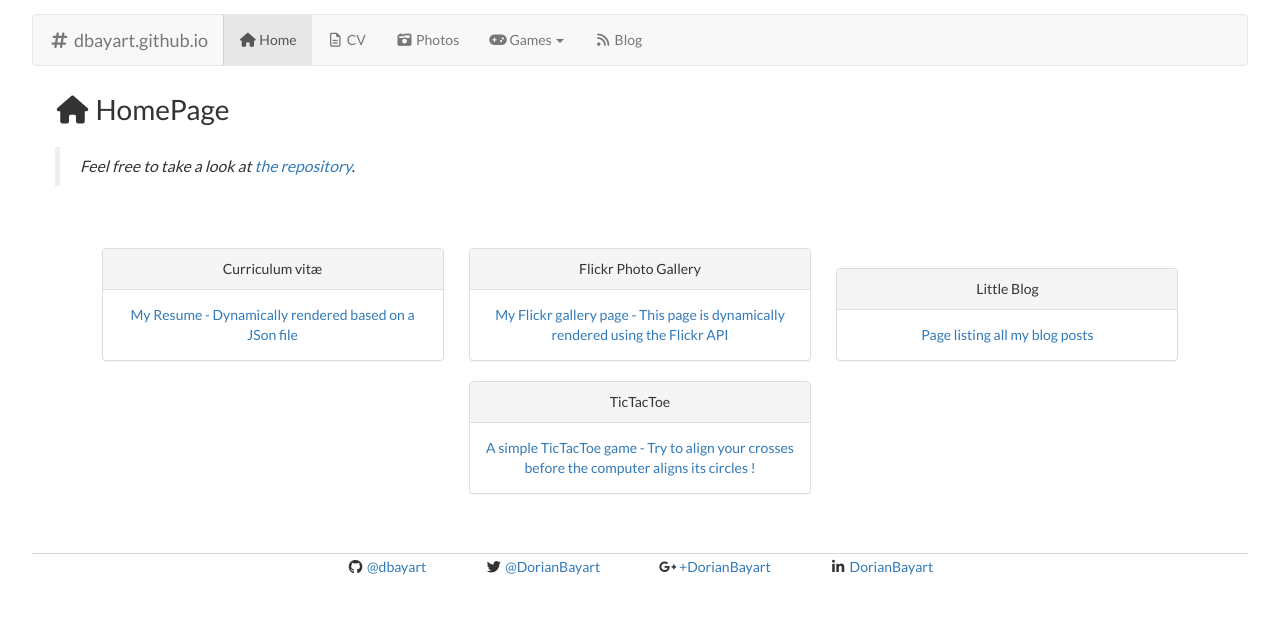
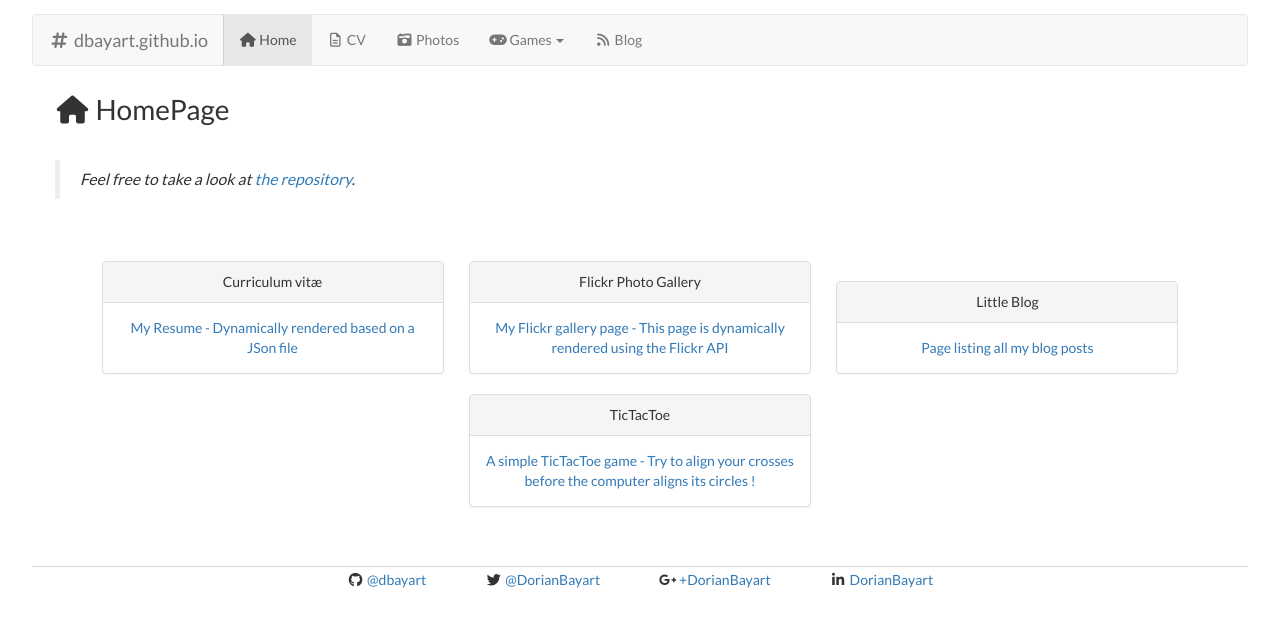
Before and after one commit to dorianbayart/dorianbayart.github.io, a Jekyll site: the page built from index.md, in a window 1280 px wide. Shown: the top 627 px of the page. Built offline with Jekyll 4.4.1, drawn with Linux system fonts in a browser that asks for light colours; nearby versions of some CDN libraries.

Commit message:
Update homepage.css

```diff
--- a/css/homepage.css
+++ b/css/homepage.css
@@ -28,6 +28,9 @@ p.meta {
     width: 90%;
 }
 
+blockquote {
+	margin-top: 2em;
+}
 blockquote > p {
     font-size: 0.9em;
     font-style: italic;
```
